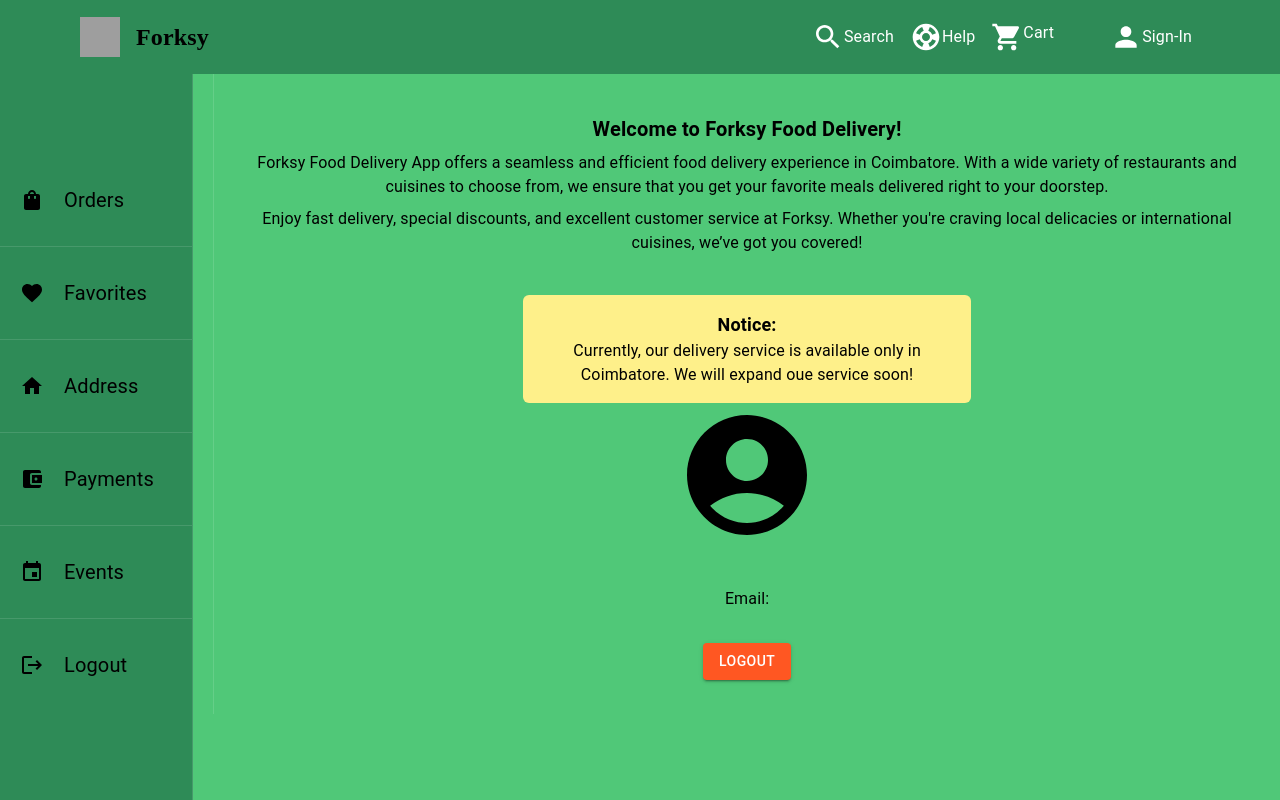
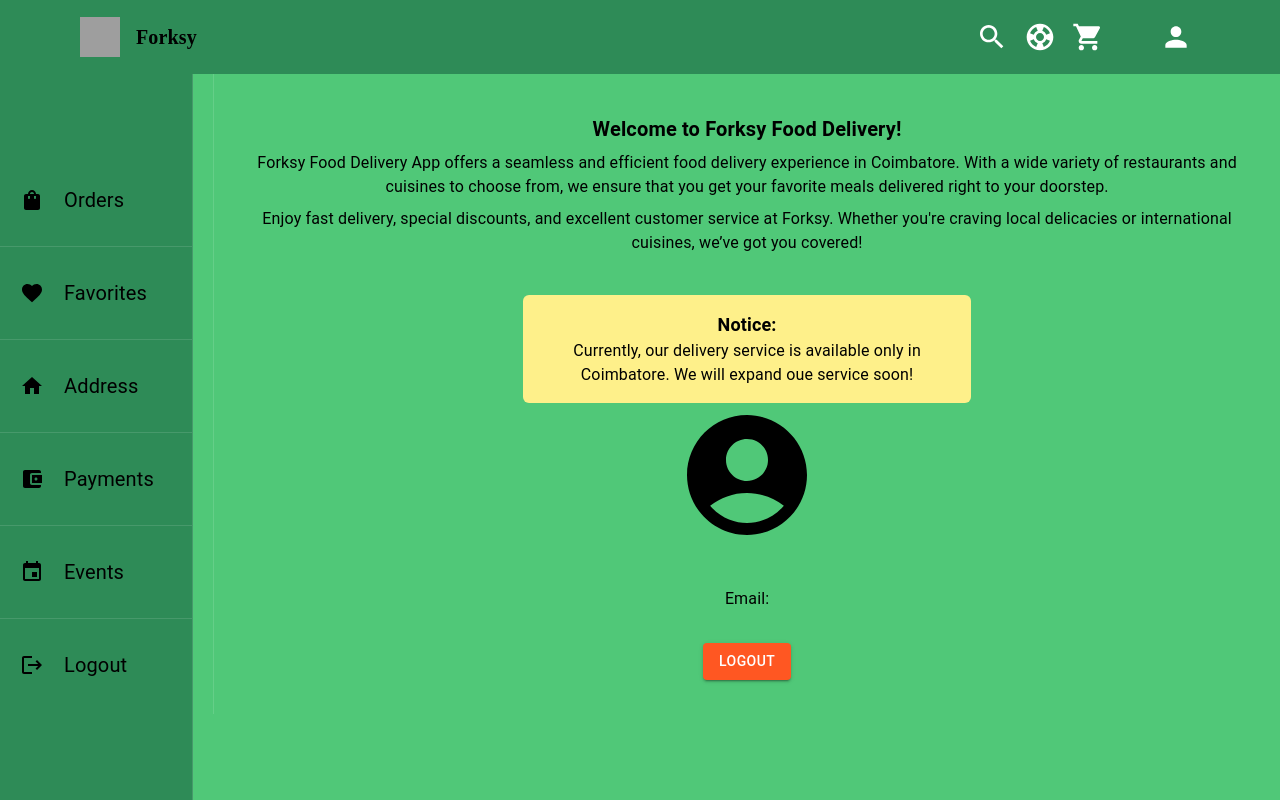
Before and after one commit to SriVenkat77/Forksy, a React (Create React App) app: page /my-profile in a window 1280 px wide. Built offline with nearby package versions, Linux system fonts and the light colour scheme; grey boxes are pictures that could not be loaded.

Commit message:
Update Navbar.jsx

```diff
--- a/src/customers/components/Navbar/Navbar.jsx
+++ b/src/customers/components/Navbar/Navbar.jsx
@@ -1,4 +1,4 @@
-import React from "react";
+import React, { useState } from "react";
 import "./Navbar.css";
 import PersonIcon from "@mui/icons-material/Person";
 import HelpIcon from "@mui/icons-material/Support";
@@ -11,7 +11,7 @@ import {
 } from "@mui/material";
 import ShoppingCartIcon from "@mui/icons-material/ShoppingCart";
 import SearchIcon from "@mui/icons-material/Search";
-import {  useNavigate } from "react-router-dom";
+import { useNavigate } from "react-router-dom";
 import Auth from "../../pages/Auth/Auth";
 import { useDispatch, useSelector } from "react-redux";
 import { logout } from "../../../State/Authentication/Action";
@@ -23,6 +23,7 @@ const Navbar = () => {
   const dispatch = useDispatch();
 
   const [anchorEl, setAnchorEl] = React.useState(null);
+  const [menuOpen, setMenuOpen] = useState(false); // state for hamburger menu
   const open = Boolean(anchorEl);
   const handleOpenMenu = (event) => {
     setAnchorEl(event.currentTarget);
@@ -33,6 +34,7 @@ const Navbar = () => {
 
   const navigateToCart = () => {
     navigate("/cart");
+    setMenuOpen(false);  // Close the menu when navigating to cart
   };
 
   const navigateToProfile = () => {
@@ -40,6 +42,7 @@ const Navbar = () => {
       || auth.user?.role === "ROLE_RESTAURANT_OWNER"
       ? navigate("/admin/restaurant")
       : navigate("/my-profile");
+    setMenuOpen(false);  // Close the menu when navigating to profile
   };
 
   const handleCloseAuthModel = () => {
@@ -48,20 +51,27 @@ const Navbar = () => {
 
   const navigateToHome = () => {
     navigate("/");
+    setMenuOpen(false);  // Close the menu when navigating to home
   };
 
   const navigateToSupport = () => {
     navigate("/support");
+    setMenuOpen(false);  // Close the menu when navigating to support
   };
 
   const handleLogout = () => {
     dispatch(logout());
     handleCloseMenu();
+    setMenuOpen(false);  // Close the menu when logging out
   };
+
+  // Toggle menu visibility
+  const toggleMenu = () => setMenuOpen(!menuOpen);
 
   return (
     <div className="px-5 z-50 py-[.8rem] bg-[#2E8B57] lg:px-20 flex justify-between">
       <div className="flex items-center space-x-4">
+        {/* Logo and Text (hidden on small screens) */}
         <div
           onClick={navigateToHome}
           className="lg:mr-10 cursor-pointer flex items-center space-x-4"
@@ -71,26 +81,38 @@ const Navbar = () => {
             alt="Logo"
             className="w-10 h-10" // Adjust size as needed
           />
-          <li className="logo font-semibold text-black-300 text-2xl">
+          <li className="logo font-semibold text-black-300 text-xl  lg:block">
             Forksy
           </li>
         </div>
       </div>
-      <div className="flex items-center space-x-2 lg:space-x-10">
-        <div>
+
+      {/* Desktop Icons */}
+      <div className="flex items-center space-x-2 lg:space-x-10 hidden lg:flex">
+        <div className="flex items-center">
           <IconButton onClick={() => navigate("/search")}>
-            <SearchIcon sx={{ fontSize: "2rem" }} /><span style={{ fontSize: "1rem" }}>Search</span>
+            <SearchIcon sx={{ fontSize: "2rem" }} />
           </IconButton>
-          <IconButton onClick={navigateToSupport}>
-          <HelpIcon sx={{ fontSize: "2rem" }} /> <span style={{ fontSize: "1rem" }}>Help</span>
-        </IconButton>
 
-        <IconButton onClick={navigateToCart}>
-          <Badge color="black" badgeContent={cart.cartItems.length}>
-            <ShoppingCartIcon className="text-4xl" sx={{ fontSize: "2rem" }} /> <span style={{ fontSize: "1rem" }}>Cart</span>
-          </Badge>
-        </IconButton>
+          {/* Hide Help Icon on small screens */}
+          <IconButton
+            onClick={navigateToSupport}
+            className="hidden sm:flex"
+          >
+            <HelpIcon sx={{ fontSize: "2rem" }} />
+          </IconButton>
+
+          <IconButton onClick={navigateToCart}>
+            <Badge
+              color="black"
+              badgeContent={cart.cartItems.length}
+              sx={{ "& .MuiBadge-dot": { top: 6, right: 6 } }}
+            >
+              <ShoppingCartIcon className="text-4xl" sx={{ fontSize: "2rem" }} />
+            </Badge>
+          </IconButton>
         </div>
+
         <div className="flex items-center space-x-2">
           {auth.user?.fullName ? (
             <span
@@ -111,7 +133,7 @@ const Navbar = () => {
             </span>
           ) : (
             <IconButton onClick={() => navigate("/account/login")}>
-              <PersonIcon sx={{ fontSize: "2rem" }} /> <span style={{ fontSize: "1rem" }}>Sign-In</span>
+              <PersonIcon sx={{ fontSize: "2rem" }} />
             </IconButton>
           )}
           <Menu
@@ -135,9 +157,46 @@ const Navbar = () => {
             <MenuItem onClick={handleLogout}>Logout</MenuItem>
           </Menu>
         </div>
+      </div>
 
+      {/* Mobile Hamburger Menu */}
+      <div className="lg:hidden flex items-center space-x-4">
+        <IconButton onClick={toggleMenu}>
+          <span className="text-white text-3xl">☰</span>
+        </IconButton>
+        <IconButton onClick={navigateToCart}>
+          <Badge
+            color="black"
+            badgeContent={cart.cartItems.length}
+            sx={{ "& .MuiBadge-dot": { top: 6, right: 6 } }}
+          >
+            <ShoppingCartIcon className="text-4xl" sx={{ fontSize: "2rem" }} />
+          </Badge>
+        </IconButton>
+      </div>
 
-      </div>
+      {/* Mobile Menu Options */}
+      {menuOpen && (
+        <div className="lg:hidden absolute top-0 right-0 bg-[#2E8B57] w-1/2 py-4 px-6 mt-16">
+          <ul className="space-y-4 text-white">
+            <li>
+              <button onClick={navigateToHome} className="w-full text-left">Home</button>
+            </li>
+            <li>
+              <button onClick={() => navigate("/search")} className="w-full text-left">Search</button>
+            </li>
+            <li>
+              <button onClick={navigateToSupport} className="w-full text-left">Help</button>
+            </li>
+            <li>
+              <button onClick={navigateToProfile} className="w-full text-left">Profile</button>
+            </li>
+            <li>
+              <button onClick={handleLogout} className="w-full text-left">Logout</button>
+            </li>
+          </ul>
+        </div>
+      )}
 
       <Auth handleClose={handleCloseAuthModel} />
     </div>
```
